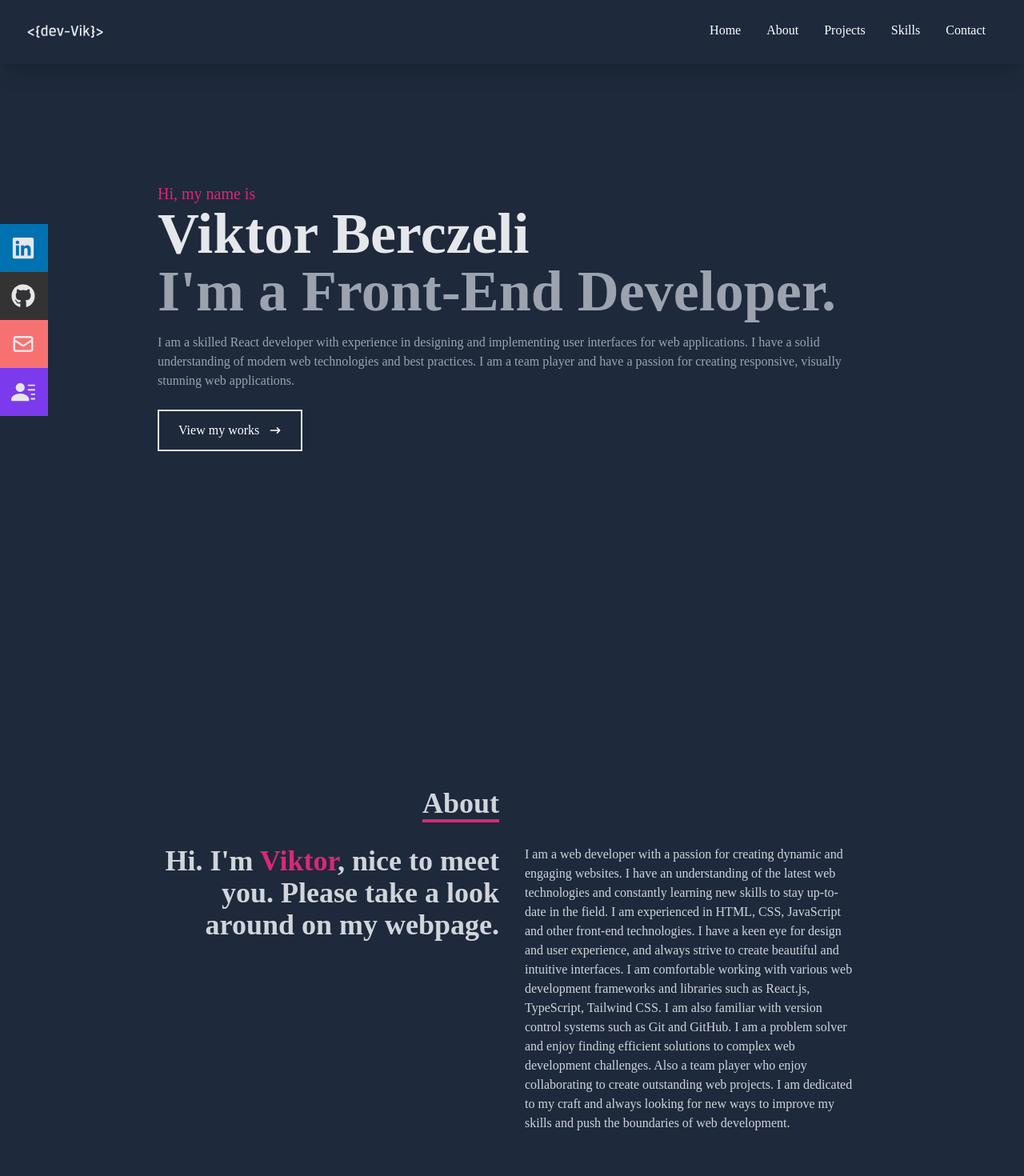
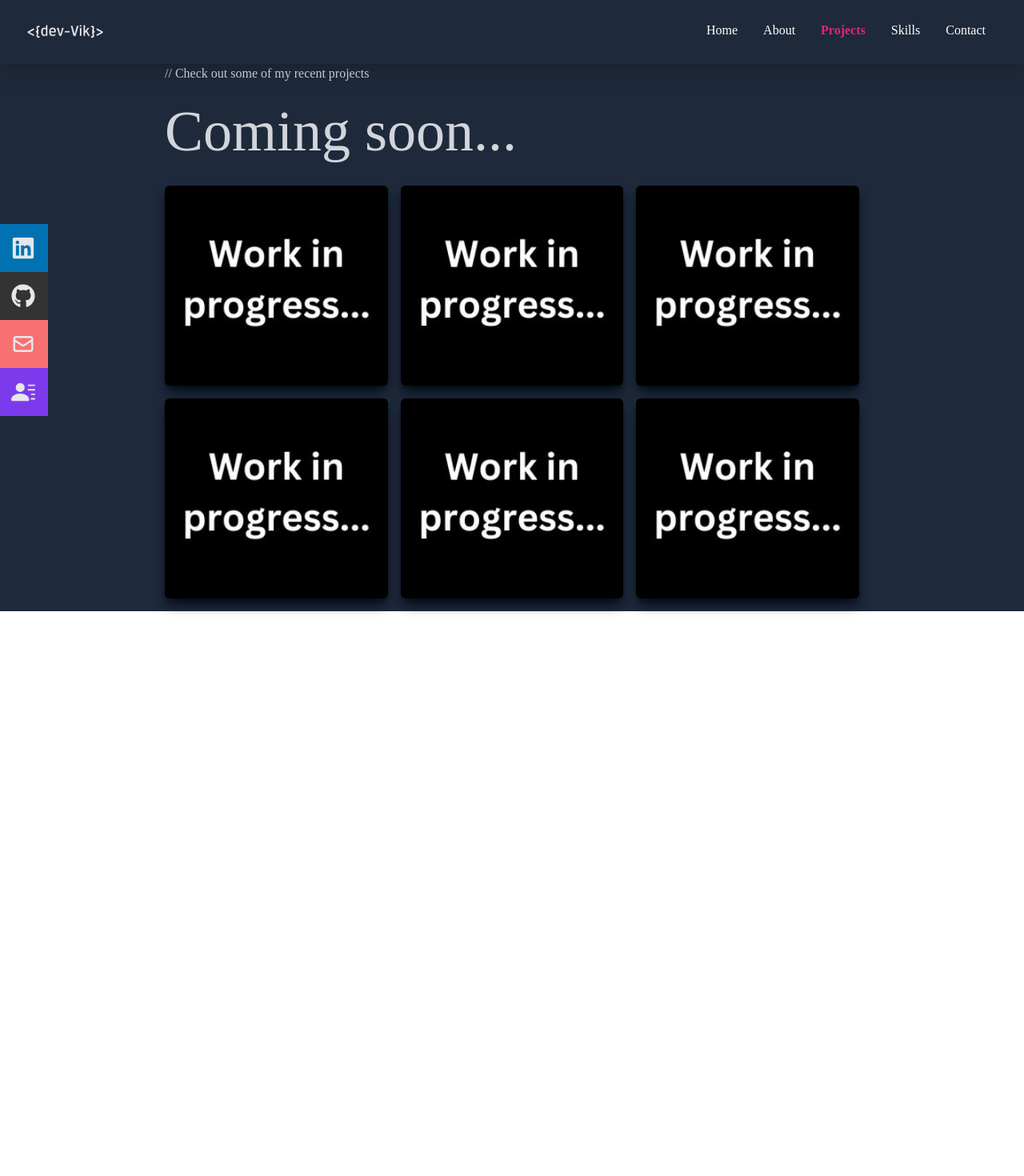
Before and after one commit to syzgod/my-portfolio, a React (Create React App) app: page /projects in a window 1280 px wide. Shown: the top 1470 px of the page at 80% size. After the commit the page ends 800 px from the top, so only its background shows below. Built offline with nearby package versions, Linux system fonts and the light colour scheme.

Commit message:
Added routing

```diff
--- a/package.json
+++ b/package.json
@@ -7,6 +7,8 @@
     "@testing-library/jest-dom": "^5.16.5",
     "@testing-library/react": "^13.4.0",
     "@testing-library/user-event": "^14.4.3",
+    "localforage": "^1.10.0",
+    "match-sorter": "^6.3.1",
     "react": "^18.2.0",
     "react-dom": "^18.2.0",
     "react-icons": "^4.7.1",
@@ -14,6 +16,7 @@
     "react-router-dom": "^6.6.2",
     "react-scripts": "5.0.1",
     "react-scroll": "^1.8.9",
+    "sort-by": "^1.2.0",
     "web-vitals": "^2.1.4"
   },
   "scripts": {
--- a/src/App.js
+++ b/src/App.js
@@ -1,22 +1,30 @@
 import React from 'react';
-import Navbar from './components/Navbar';
 import Home from './components/Home';
 import About from './components/About';
 import Skills from './components/Skills';
 import Projects from './components/Projects';
 import Contact from './components/Contact';
+import ErrorPage from './components/ErrorPage';
+import { createBrowserRouter, RouterProvider } from 'react-router-dom';
+import RootLayout from './components/RootLayout';
+
+const router = createBrowserRouter([
+  {
+    path: '/',
+    element: <RootLayout />,
+    errorElement: <ErrorPage />,
+    children: [
+      { path: '/home', element: <Home /> },
+      { path: '/about', element: <About /> },
+      { path: '/projects', element: <Projects /> },
+      { path: '/skills', element: <Skills /> },
+      { path: '/contact', element: <Contact /> },
+    ],
+  },
+]);
 
 function App() {
-  return (
-    <div>
-      <Navbar />
-      <Home />
-      <About />
-      <Projects />
-      <Skills />
-      <Contact />
-    </div>
-  );
+  return <RouterProvider router={router} />;
 }
 
 export default App;
--- /dev/null
+++ b/src/components/ErrorPage.jsx
@@ -0,0 +1,14 @@
+import React from 'react';
+import Navbar from './Navbar';
+
+const ErrorPage = () => {
+  return (
+    <>
+      <Navbar />
+      <h1>An error occurred!</h1>
+      <p>Could not find this page!</p>
+    </>
+  );
+};
+
+export default ErrorPage;
--- a/src/components/Home.jsx
+++ b/src/components/Home.jsx
@@ -1,7 +1,14 @@
 import React from 'react';
 import { HiArrowNarrowRight } from 'react-icons/hi';
+import { useNavigate, Link } from 'react-router-dom';
 
 const Home = () => {
+  const navigate = useNavigate();
+
+  const navigateHandler = () => {
+    navigate('/projects');
+  };
+
   return (
     <div name='home' className='w-full h-screen bg-slate-800'>
       <div className='max-w-[950px] mx-auto px-8 flex flex-col justify-center h-full'>
@@ -20,12 +27,15 @@ const Home = () => {
           stunning web applications.
         </p>
         <div>
-          <button className='text-white group border-2 px-6 py-3 my-2 flex items-center hover:bg-pink-600 hover:border-pink-600'>
+          <Link
+            to='/projects'
+            className='text-white group border-2 px-6 py-3 my-2 inline-flex items-center hover:bg-pink-600 hover:border-pink-600'
+          >
             View my works
             <span className='group-hover:rotate-90 duration-300 ml-3'>
               <HiArrowNarrowRight />
             </span>
-          </button>
+          </Link>
         </div>
       </div>
     </div>
--- a/src/components/Navbar.jsx
+++ b/src/components/Navbar.jsx
@@ -3,11 +3,14 @@ import Logo from '../assets/deviklogo.png';
 import { FaBars, FaTimes, FaGithub, FaLinkedin } from 'react-icons/fa/';
 import { HiOutlineMail } from 'react-icons/hi';
 import { BsFillPersonLinesFill } from 'react-icons/bs';
-import { Link } from 'react-scroll';
+// import { Link } from 'react-scroll';
+import { NavLink } from 'react-router-dom';
 
 const Navbar = () => {
   const [showNav, setShowNav] = useState(false);
   const handleClick = () => setShowNav(!showNav);
+
+  const activeStyle = 'text-pink-600 font-bold';
 
   return (
     <div className='fixed w-full h-[80px] flex justify-between items-center px-8 bg-slate-800 shadow-xl'>
@@ -17,29 +20,44 @@ const Navbar = () => {
 
       <ul className='hidden md:flex'>
         <li className='border-b-4 border-transparent hover:border-b-4 hover:border-pink-600'>
-          <Link to='home' smooth={true} duration={500}>
+          <NavLink
+            className={({ isActive }) => (isActive ? activeStyle : undefined)}
+            to='/home'
+          >
             Home
-          </Link>
+          </NavLink>
         </li>
         <li className='border-b-4 border-transparent hover:border-b-4 hover:border-pink-600'>
-          <Link to='about' smooth={true} duration={500}>
+          <NavLink
+            className={({ isActive }) => (isActive ? activeStyle : undefined)}
+            to='/about'
+          >
             About
-          </Link>
+          </NavLink>
         </li>
         <li className='border-b-4 border-transparent hover:border-b-4 hover:border-pink-600'>
-          <Link to='projects' smooth={true} duration={500}>
+          <NavLink
+            className={({ isActive }) => (isActive ? activeStyle : undefined)}
+            to='/projects'
+          >
             Projects
-          </Link>
+          </NavLink>
         </li>
         <li className='border-b-4 border-transparent hover:border-b-4 hover:border-pink-600'>
-          <Link to='skills' smooth={true} duration={500}>
+          <NavLink
+            className={({ isActive }) => (isActive ? activeStyle : undefined)}
+            to='/skills'
+          >
             Skills
-          </Link>
+          </NavLink>
         </li>
         <li className='border-b-4 border-transparent hover:border-b-4 hover:border-pink-600'>
-          <Link to='contact' smooth={true} duration={500}>
+          <NavLink
+            className={({ isActive }) => (isActive ? activeStyle : undefined)}
+            to='/contact'
+          >
             Contact
-          </Link>
+          </NavLink>
         </li>
       </ul>
 
@@ -55,34 +73,49 @@ const Navbar = () => {
         }
       >
         <li className='py-6 text-4xl border-b-4 border-transparent hover:border-b-4 hover:border-pink-600'>
-          <Link onClick={handleClick} to='home' smooth={true} duration={500}>
+          <NavLink
+            className={({ isActive }) => (isActive ? activeStyle : undefined)}
+            onClick={handleClick}
+            to='/home'
+          >
             Home
-          </Link>
+          </NavLink>
         </li>
         <li className='py-6 text-4xl border-b-4 border-transparent hover:border-b-4 hover:border-pink-600'>
-          <Link onClick={handleClick} to='about' smooth={true} duration={500}>
+          <NavLink
+            className={({ isActive }) => (isActive ? activeStyle : undefined)}
+            onClick={handleClick}
+            to='/about'
+          >
             About
-          </Link>
+          </NavLink>
         </li>
         <li className='py-6 text-4xl border-b-4 border-transparent hover:border-b-4 hover:border-pink-600'>
-          <Link
+          <NavLink
+            className={({ isActive }) => (isActive ? activeStyle : undefined)}
             onClick={handleClick}
-            to='projects'
-            smooth={true}
-            duration={500}
+            to='/projects'
           >
             Projects
-          </Link>
+          </NavLink>
         </li>
         <li className='py-6 text-4xl border-b-4 border-transparent hover:border-b-4 hover:border-pink-600'>
-          <Link onClick={handleClick} to='skills' smooth={true} duration={500}>
+          <NavLink
+            className={({ isActive }) => (isActive ? activeStyle : undefined)}
+            onClick={handleClick}
+            to='/skills'
+          >
             Skills
-          </Link>
+          </NavLink>
         </li>
         <li className='py-6 text-4xl border-b-4 border-transparent hover:border-b-4 hover:border-pink-600'>
-          <Link onClick={handleClick} to='contact' smooth={true} duration={500}>
+          <NavLink
+            className={({ isActive }) => (isActive ? activeStyle : undefined)}
+            onClick={handleClick}
+            to='/contact'
+          >
             Contact
-          </Link>
+          </NavLink>
         </li>
       </ul>
       <div className='hidden lg:flex fixed flex-col top-[35%] left-0'>
@@ -93,7 +126,7 @@ const Navbar = () => {
           >
             <a
               className='flex justify-between items-center w-full text-gray-200 '
-              href='/'
+              href='http://www.linkedin.com/in/bevik'
             >
               LinkedIn <FaLinkedin size={30} />
             </a>
@@ -101,7 +134,7 @@ const Navbar = () => {
           <li className='w-[150px] h-[60px] flex justify-between items-center ml-[-90px] hover:ml-[-10px] duration-300 bg-[#333333]'>
             <a
               className='flex justify-between items-center w-full text-gray-200 '
-              href='/'
+              href='https://github.com/syzgod'
             >
               GitHub <FaGithub size={30} />
             </a>
@@ -109,7 +142,7 @@ const Navbar = () => {
           <li className='w-[150px] h-[60px] flex justify-between items-center ml-[-90px] hover:ml-[-10px] duration-300 bg-red-400'>
             <a
               className='flex justify-between items-center w-full text-gray-200 '
-              href='/'
+              href='mailto: viktorberczeli@dev-vik.tech'
             >
               Email <HiOutlineMail size={30} />
             </a>
--- a/src/components/Projects.jsx
+++ b/src/components/Projects.jsx
@@ -1,19 +1,16 @@
 import React from 'react';
-import WorkImg from '../assets/workImg.jpeg';
-import realestate from '../assets/realestate.jpg';
+import WorkImg from '../assets/work_in_progress.jpg';
 
 const Projects = () => {
   return (
-    <div
-      name='projects'
-      className='w-full md:h-screen text-gray-300 bg-slate-800'
-    >
+    <div name='projects' className='w-full md:h-fit text-gray-300 bg-slate-800'>
       <div className='max-w-[900px] mx-auto p-4 flex flex-col justify-center w-full h-full'>
         <div className='pb-8'>
           <p className='text-4xl font-bold inline border-b-4 border-pink-600'>
-            Work
+            Projects
           </p>
-          <p className='py-6'>// Check out some of my recent work</p>
+          <p className='py-6'>// Check out some of my recent projects</p>
+          <p className='text-7xl'>Coming soon...</p>
         </div>
 
         <div className='grid sm:grid-cols-2 md:grid-cols-3 gap-4'>
@@ -22,31 +19,9 @@ const Projects = () => {
             className='shadow-lg shadow-[#040c16] group container rounded-md flex justify-center items-center mx-auto content-div'
           >
             <div className='opacity-0 group-hover:opacity-100'>
-              <spam className='text-2xl font-bold text-white tracking-wider'>
+              <span className='text-2xl font-bold text-white tracking-wider'>
                 React JS Application
-              </spam>
-              <div className='pt-8 text-center'>
-                <a href='/'>
-                  <button className='text-center rounded-lg px-4 py-3 m-2 bg-white text-gray-700 font-bold text-lg'>
-                    Demo
-                  </button>
-                </a>
-                <a href='/'>
-                  <button className='text-center rounded-lg px-4 py-3 m-2 bg-white text-gray-700 font-bold text-lg'>
-                    Code
-                  </button>
-                </a>
-              </div>
-            </div>
-          </div>
-          <div
-            style={{ backgroundImage: `url(${realestate})` }}
-            className='shadow-lg shadow-[#040c16] group container rounded-md flex justify-center items-center mx-auto content-div'
-          >
-            <div className='opacity-0 group-hover:opacity-100'>
-              <spam className='text-2xl font-bold text-white tracking-wider'>
-                React JS Application
-              </spam>
+              </span>
               <div className='pt-8 text-center'>
                 <a href='/'>
                   <button className='text-center rounded-lg px-4 py-3 m-2 bg-white text-gray-700 font-bold text-lg'>
@@ -66,31 +41,9 @@ const Projects = () => {
             className='shadow-lg shadow-[#040c16] group container rounded-md flex justify-center items-center mx-auto content-div'
           >
             <div className='opacity-0 group-hover:opacity-100'>
-              <spam className='text-2xl font-bold text-white tracking-wider'>
+              <span className='text-2xl font-bold text-white tracking-wider'>
                 React JS Application
-              </spam>
-              <div className='pt-8 text-center'>
-                <a href='/'>
-                  <button className='text-center rounded-lg px-4 py-3 m-2 bg-white text-gray-700 font-bold text-lg'>
-                    Demo
-                  </button>
-                </a>
-                <a href='/'>
-                  <button className='text-center rounded-lg px-4 py-3 m-2 bg-white text-gray-700 font-bold text-lg'>
-                    Code
-                  </button>
-                </a>
-              </div>
-            </div>
-          </div>
-          <div
-            style={{ backgroundImage: `url(${realestate})` }}
-            className='shadow-lg shadow-[#040c16] group container rounded-md flex justify-center items-center mx-auto content-div'
-          >
-            <div className='opacity-0 group-hover:opacity-100'>
-              <spam className='text-2xl font-bold text-white tracking-wider'>
-                React JS Application
-              </spam>
+              </span>
               <div className='pt-8 text-center'>
                 <a href='/'>
                   <button className='text-center rounded-lg px-4 py-3 m-2 bg-white text-gray-700 font-bold text-lg'>
@@ -110,9 +63,9 @@ const Projects = () => {
             className='shadow-lg shadow-[#040c16] group container rounded-md flex justify-center items-center mx-auto content-div'
           >
             <div className='opacity-0 group-hover:opacity-100'>
-              <spam className='text-2xl font-bold text-white tracking-wider'>
+              <span className='text-2xl font-bold text-white tracking-wider'>
                 React JS Application
-              </spam>
+              </span>
               <div className='pt-8 text-center'>
                 <a href='/'>
                   <button className='text-center rounded-lg px-4 py-3 m-2 bg-white text-gray-700 font-bold text-lg'>
@@ -128,13 +81,57 @@ const Projects = () => {
             </div>
           </div>
           <div
-            style={{ backgroundImage: `url(${realestate})` }}
+            style={{ backgroundImage: `url(${WorkImg})` }}
             className='shadow-lg shadow-[#040c16] group container rounded-md flex justify-center items-center mx-auto content-div'
           >
             <div className='opacity-0 group-hover:opacity-100'>
-              <spam className='text-2xl font-bold text-white tracking-wider'>
+              <span className='text-2xl font-bold text-white tracking-wider'>
                 React JS Application
-              </spam>
+              </span>
+              <div className='pt-8 text-center'>
+                <a href='/'>
+                  <button className='text-center rounded-lg px-4 py-3 m-2 bg-white text-gray-700 font-bold text-lg'>
+                    Demo
+                  </button>
+                </a>
+                <a href='/'>
+                  <button className='text-center rounded-lg px-4 py-3 m-2 bg-white text-gray-700 font-bold text-lg'>
+                    Code
+                  </button>
+                </a>
+              </div>
+            </div>
+          </div>
+          <div
+            style={{ backgroundImage: `url(${WorkImg})` }}
+            className='shadow-lg shadow-[#040c16] group container rounded-md flex justify-center items-center mx-auto content-div'
+          >
+            <div className='opacity-0 group-hover:opacity-100'>
+              <span className='text-2xl font-bold text-white tracking-wider'>
+                React JS Application
+              </span>
+              <div className='pt-8 text-center'>
+                <a href='/'>
+                  <button className='text-center rounded-lg px-4 py-3 m-2 bg-white text-gray-700 font-bold text-lg'>
+                    Demo
+                  </button>
+                </a>
+                <a href='/'>
+                  <button className='text-center rounded-lg px-4 py-3 m-2 bg-white text-gray-700 font-bold text-lg'>
+                    Code
+                  </button>
+                </a>
+              </div>
+            </div>
+          </div>
+          <div
+            style={{ backgroundImage: `url(${WorkImg})` }}
+            className='shadow-lg shadow-[#040c16] group container rounded-md flex justify-center items-center mx-auto content-div'
+          >
+            <div className='opacity-0 group-hover:opacity-100'>
+              <span className='text-2xl font-bold text-white tracking-wider'>
+                React JS Application
+              </span>
               <div className='pt-8 text-center'>
                 <a href='/'>
                   <button className='text-center rounded-lg px-4 py-3 m-2 bg-white text-gray-700 font-bold text-lg'>
--- /dev/null
+++ b/src/components/RootLayout.jsx
@@ -0,0 +1,13 @@
+import Navbar from './Navbar';
+import { Outlet } from 'react-router-dom';
+
+const RootLayout = () => {
+  return (
+    <>
+      <Navbar />
+      <Outlet />
+    </>
+  );
+};
+
+export default RootLayout;
--- a/src/index.css
+++ b/src/index.css
@@ -30,3 +30,7 @@
     hsla(242, 74%, 61%, 0.8)
   ) !important;
 }
+
+.list .a:active {
+  border-bottom: 2px solid rgb(219 39 119);
+}
```
Also changed, not shown: src/assets/work_in_progress.jpg (added), 1 other file (tests, documents, lock files or other folders).
